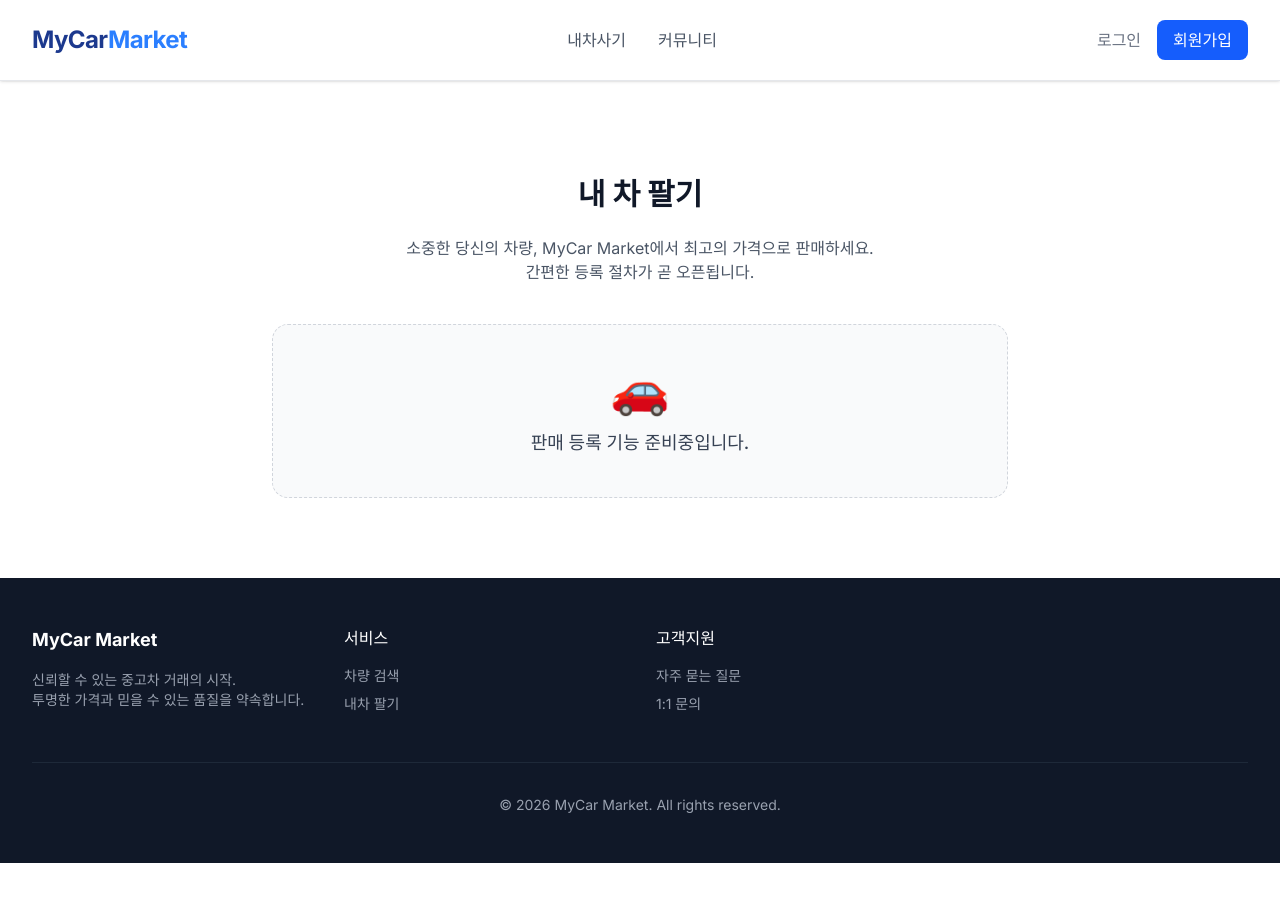
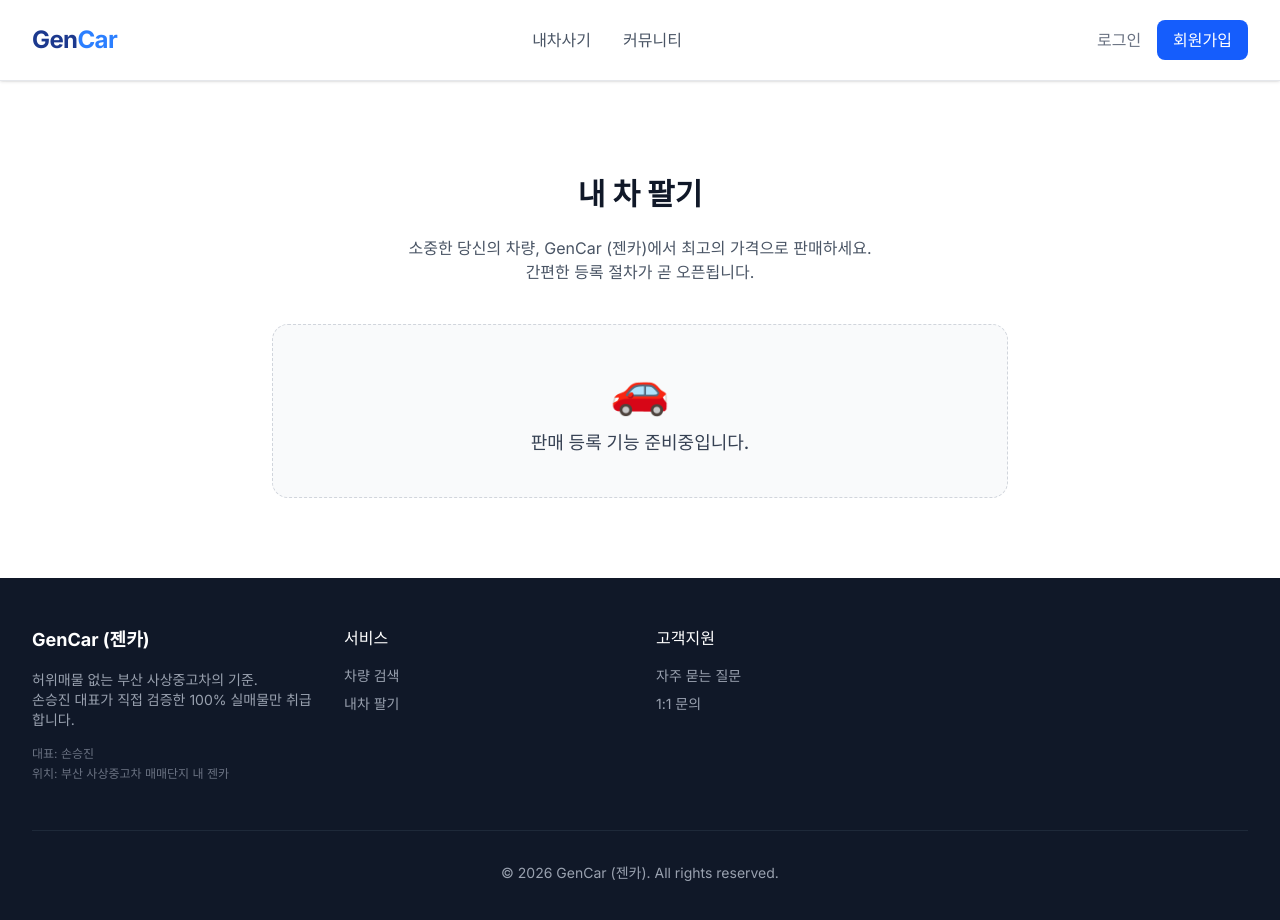
Before and after one commit to handsun000/used-car-store, a Next.js app in the folder frontend/: page /sell in a window 1280 px wide. Shown: the top 920 px of the page. Before the commit the page ends 863 px from the top, so only its background shows below. Built offline with nearby package versions, Linux system fonts and the light colour scheme.

Commit message:
Fix: Logo

```diff
--- a/frontend/src/app/layout.tsx
+++ b/frontend/src/app/layout.tsx
@@ -10,13 +10,13 @@ const inter = Inter({ subsets: ['latin'] });
 export const metadata: Metadata = {
   metadataBase: new URL('https://gencar.co.kr'),
   title: {
-    default: 'GenCar - 허위 매물 없는 진짜 중고차',
-    template: '%s | GenCar',
+    default: '젠카 | 100% 실매물 정직한 중고차 by 손승진 대표',
+    template: '%s | 젠카 (GenCar)',
   },
-  description: 'GenCar(젠카)는 허위 매물 없는 100% 실매물 중고차 거래 플랫폼입니다. 투명한 시세와 믿을 수 있는 품질을 경험하세요.',
+  description: '허위매물 없는 부산 사상중고차의 기준, 젠카(GenCar). 손승진 대표가 직접 검증한 100% 실매물만 정직하게 판매합니다.',
   openGraph: {
-    title: 'GenCar - 허위 매물 없는 진짜 중고차',
-    description: 'GenCar(젠카)는 허위 매물 없는 100% 실매물 중고차 거래 플랫폼입니다.',
+    title: '젠카 | 100% 실매물 정직한 중고차 by 손승진 대표',
+    description: '허위매물 없는 부산 사상중고차의 기준, 젠카(GenCar). 손승진 대표가 직접 검증한 100% 실매물만 정직하게 판매합니다.',
     url: 'https://gencar.co.kr',
     siteName: 'GenCar (젠카)',
     locale: 'ko_KR',
@@ -62,11 +62,15 @@ export default function RootLayout({
           <div className="max-w-7xl mx-auto px-4 sm:px-6 lg:px-8">
             <div className="grid grid-cols-1 md:grid-cols-4 gap-8">
               <div>
-                <h3 className="text-white text-lg font-bold mb-4">MyCar Market</h3>
-                <p className="text-sm">
-                  신뢰할 수 있는 중고차 거래의 시작.<br />
-                  투명한 가격과 믿을 수 있는 품질을 약속합니다.
+                <h3 className="text-white text-lg font-bold mb-4">GenCar (젠카)</h3>
+                <p className="text-sm mb-4">
+                  허위매물 없는 부산 사상중고차의 기준.<br />
+                  손승진 대표가 직접 검증한 100% 실매물만 취급합니다.
                 </p>
+                <div className="text-xs text-gray-500 space-y-1">
+                  <p>대표: 손승진</p>
+                  <p>위치: 부산 사상중고차 매매단지 내 젠카</p>
+                </div>
               </div>
               <div>
                 <h4 className="text-white font-medium mb-4">서비스</h4>
@@ -84,7 +88,7 @@ export default function RootLayout({
               </div>
             </div>
             <div className="border-t border-gray-800 mt-12 pt-8 text-sm text-center">
-              &copy; {new Date().getFullYear()} MyCar Market. All rights reserved.
+              &copy; {new Date().getFullYear()} GenCar (젠카). All rights reserved.
             </div>
           </div>
         </footer>
--- a/frontend/src/app/page.tsx
+++ b/frontend/src/app/page.tsx
@@ -30,10 +30,12 @@ export default function HomePage() {
         <div className="relative z-20 text-center px-4 max-w-4xl mx-auto space-y-8 animate-fadeInUp">
           <div>
             <h1 className="text-5xl md:text-7xl font-bold tracking-tight mb-4 leading-tight">
-              The New Experience
+              Trust & Honest <br />
+              <span className="text-blue-500">GenCar</span>
             </h1>
             <p className="text-xl md:text-2xl text-gray-200 font-light tracking-wide">
-              투명한 가격, 검증된 품질. 당신만의 드림카를 만나보세요.
+              부산 사상중고차의 자존심. <br className="md:hidden" />
+              손승진 대표가 약속하는 100% 실매물.
             </p>
           </div>
 
--- a/frontend/src/app/sell/page.tsx
+++ b/frontend/src/app/sell/page.tsx
@@ -3,7 +3,7 @@ export default function SellPage() {
         <div className="max-w-3xl mx-auto px-4 py-20 text-center">
             <h1 className="text-3xl font-bold text-gray-900 mb-6">내 차 팔기</h1>
             <p className="text-gray-600 mb-10">
-                소중한 당신의 차량, MyCar Market에서 최고의 가격으로 판매하세요.<br />
+                소중한 당신의 차량, GenCar (젠카)에서 최고의 가격으로 판매하세요.<br />
                 간편한 등록 절차가 곧 오픈됩니다.
             </p>
             <div className="p-10 bg-gray-50 rounded-2xl border border-dashed border-gray-300">
--- a/frontend/src/components/layout/Header.tsx
+++ b/frontend/src/components/layout/Header.tsx
@@ -93,7 +93,7 @@ export default function Header() {
                 <div className="flex items-center justify-between h-20">
                     {/* Logo */}
                     <Link href="/" className={`text-2xl font-bold tracking-tight ${logoClass} z-50 relative`}>
-                        MyCar<span className={logoAccentClass}>Market</span>
+                        Gen<span className={logoAccentClass}>Car</span>
                     </Link>
 
                     {/* Desktop Navigation */}
```
